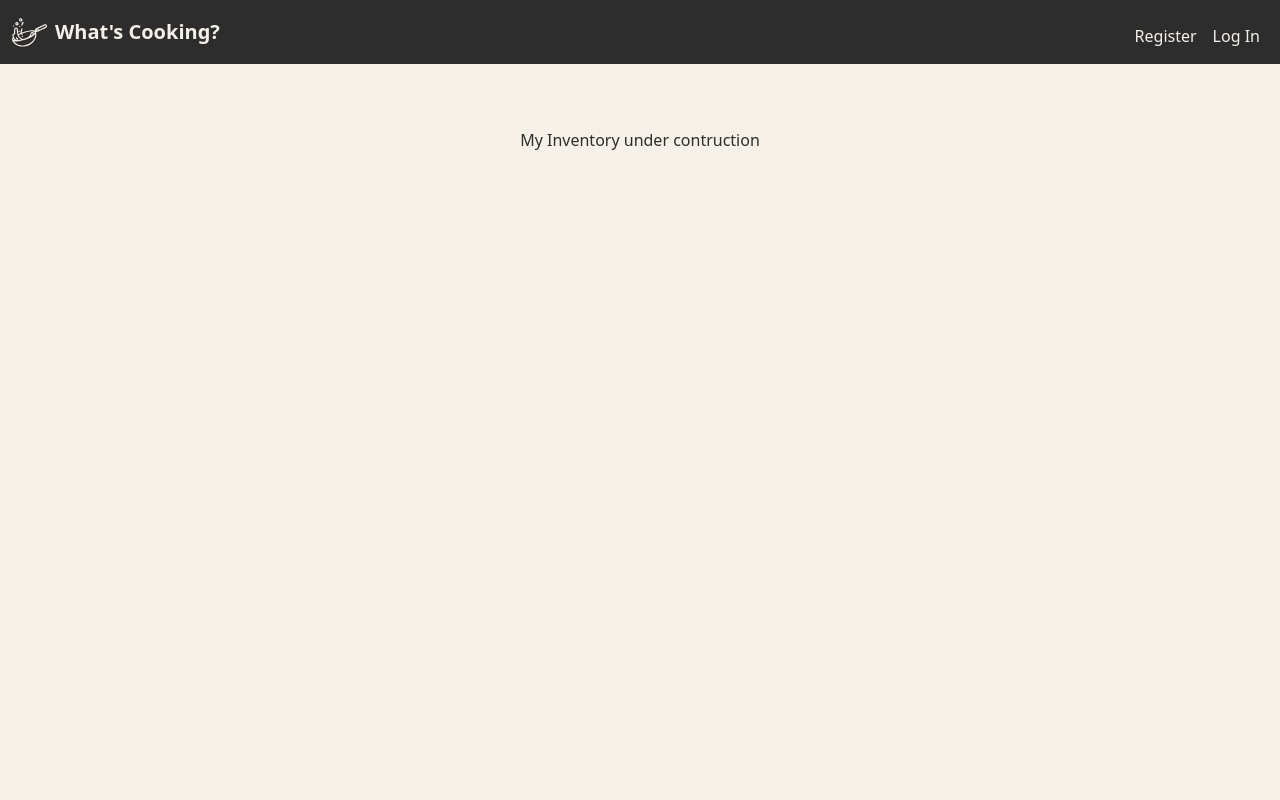
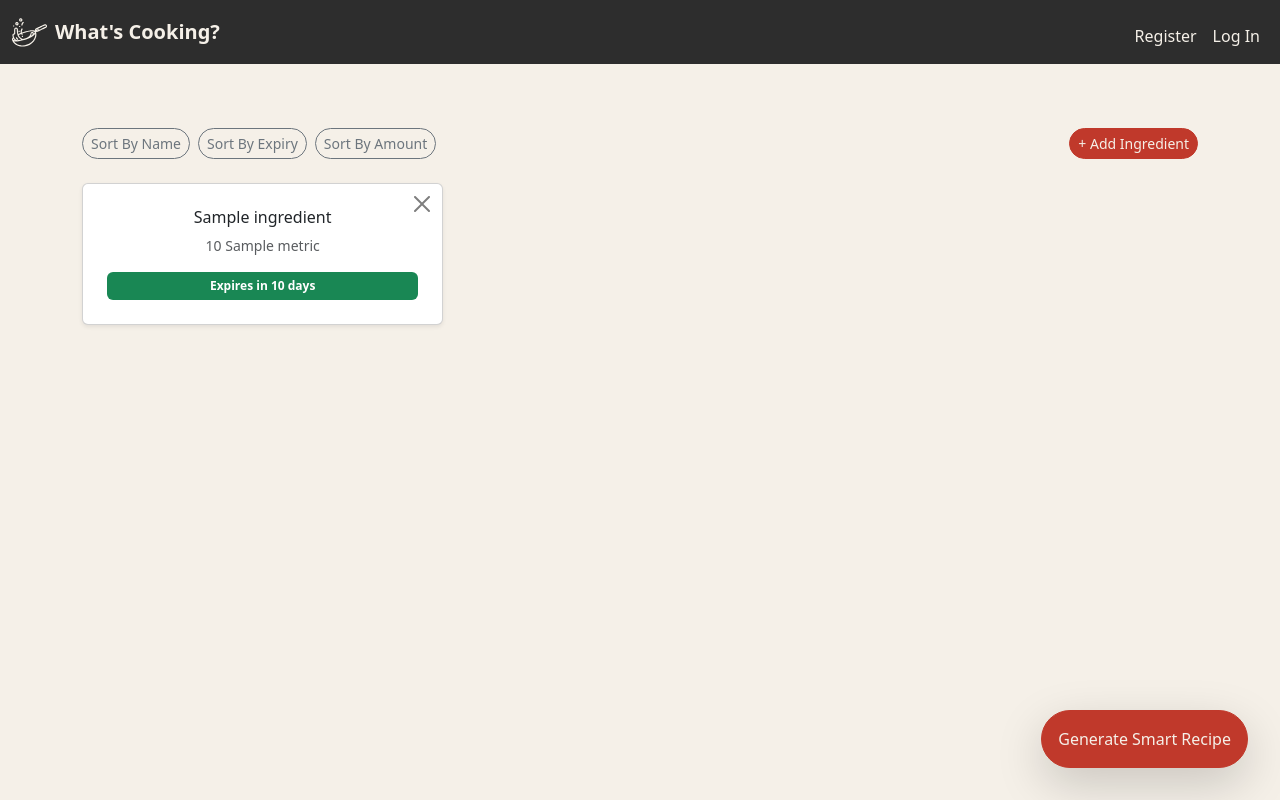
Before and after one commit to DonLyons/Whats-Cooking, a Python web app: template templates/inventory.html in a window 1280 px wide. Run offline with Jinja, Linux system fonts and the light colour scheme; the template is opened without the code that fills it: most values are stand-ins (such as "Sample title", 1, 10 or a date in 2020).

Commit message:
Implemented Inventory/Kitchen Space and Recipe Pages With Back-End Logic

```diff
--- a/templates/inventory.html
+++ b/templates/inventory.html
@@ -4,5 +4,99 @@
 
 
 {% block body %}
-My Inventory under contruction
+<!-- Floating Action Button -->
+<a href="/recipe" class="btn rounded-pill btn-primary shadow-lg p-3" style="position: fixed; bottom: 2rem; right: 2rem">Generate Smart Recipe</a>
+
+
+<div class="d-flex justify-content-between align-items-center mb-4">
+    <div class="d-flex gap-2">
+        <a href="/inventory?sort=name" class="btn btn-sm rounded-pill {% if sort == 'name' %}btn-secondary{% else %}btn-outline-secondary{% endif %}">Sort By Name</a>
+        <a href="/inventory?sort=expiry_date" class="btn btn-sm rounded-pill {% if sort == 'expiry_date' %}btn-secondary{% else %}btn-outline-secondary{% endif %}">Sort By Expiry</a>
+        <a href="/inventory?sort=amount" class="btn btn-sm rounded-pill {% if sort == 'amount' %}btn-secondary{% else %}btn-outline-secondary{% endif %}">Sort By Amount</a>
+    </div>
+    <!-- Trigger -->
+    <button class="btn btn-sm rounded-pill btn-primary"
+            data-bs-toggle="modal"
+            data-bs-target="#addIngredientModal">
+            + Add Ingredient
+    </button>
+</div>
+
+<!-- Modal -->
+<div class="modal fade" id="addIngredientModal" tabindex="-1">
+    <div class="modal-dialog modal-dialog-centered">
+        <div class="modal-content">
+            <div class="modal-header">
+                <h5 class="modal-title">Add Ingredient</h5>
+                <button type="button" class="btn-close" data-bs-dismiss="modal"></button>
+            </div>
+
+            <div class="modal-body">
+                <form action="/inventory/add" method="post">
+                    <input autofocus autocomplete="off" name="name" type="text" placeholder="Ingredient Name" class="form-control w-100 mb-3">
+
+
+                    <div class="d-flex gap-2 mb-2">
+                        <input name="amount"  type="number" placeholder="Amount" class="form-control w-75">
+
+                        <select class="form-select form-control w-25" name="metric" >
+                            <option value="">No Unit</option>
+                            <option value="g">g</option>
+                            <option value="kg">kg</option>
+                            <option value="ml">ml</option>
+                            <option value="L">L</option>
+                            <option value="units">units</option>
+                        </select>
+                    </div>
+                    <div class="mb-3">
+                        <label for="expiry_date" class="form-label d-block text-start">Expiry Date</label>
+                        <input name="expiry_date" id="expiry_date" type="date" class="form-control">
+                    </div>
+                    <button class="btn btn-primary mt-3 w-50" type="submit">Save</button>
+                </form>
+            </div>
+        </div>
+    </div>
+</div>
+
+
+
+{% if ingredients|length == 0 %}
+    <div class="text-centter mt-5">
+        <p class="text-muted">Your pantry is empty.</p>
+        <p>Add your first ingredient!</p>
+    </div>
+{% endif %}
+
+<div class="row row-cols-1 row-cols-md-2 row-cols-lg-3 g-3">
+    {% for ingredient in ingredients %}
+    <div class="col">
+        <div class="card h-100 shadow-sm p-4 position-relative">
+            <!-- Delete -->
+            <form action="/inventory/delete" method="post">
+                <input type="hidden" name="ingredient_id" value="{{ ingredient.id }}">
+                <button type="submit" class="btn-close position-absolute top-0 end-0 m-2"></button>
+            </form>
+            <!-- Content -->
+            <h6 class="card-title">{{ ingredient.name }}</h6>
+
+            {% if ingredient.amount %}
+            <p class="card-text text-muted small">{{ ingredient.amount }} {{ ingredient.metric }}</p>
+            {% endif %}
+
+            {% if ingredient.days_remaining is not none %}
+                {% if ingredient.days_remaining <= 2 %}
+                    <span class="badge bg-danger py-2">Expires in {{ ingredient.days_remaining }} days</span>
+                {% elif ingredient.days_remaining <= 7 %}
+                    <span class="badge py-2" style="background-color: var(--mustard)">Expires in {{ ingredient.days_remaining }} days</span>
+                {% else %}
+                    <span class="badge bg-success py-2">Expires in {{ ingredient.days_remaining }} days</span>
+                {% endif %}
+            {% endif %}
+        </div>
+    </div>
+    {% endfor %}
+</div>
+
+
 {% endblock %}
--- a/templates/recipe.html
+++ b/templates/recipe.html
@@ -4,5 +4,7 @@
 
 
 {% block body %}
-Recipes under contruction
+<div class="card py-4 px-5 text-start">
+    <p>{{ recipe|safe }}</p>
+</div>
 {% endblock %}
```
Also changed, not shown: app.py (+108 -9 lines).
